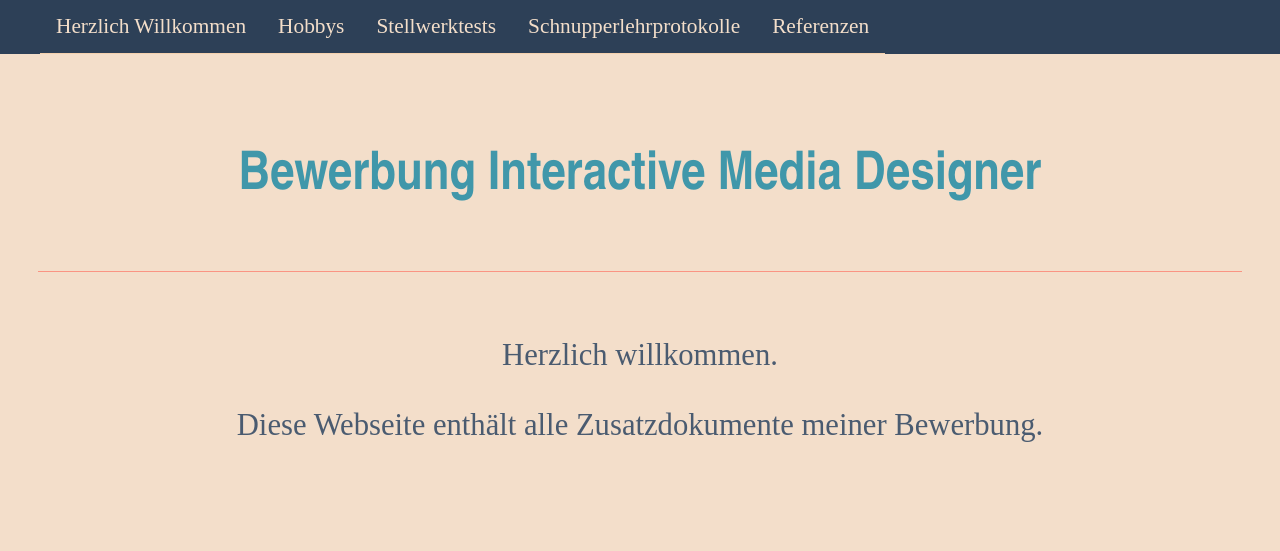
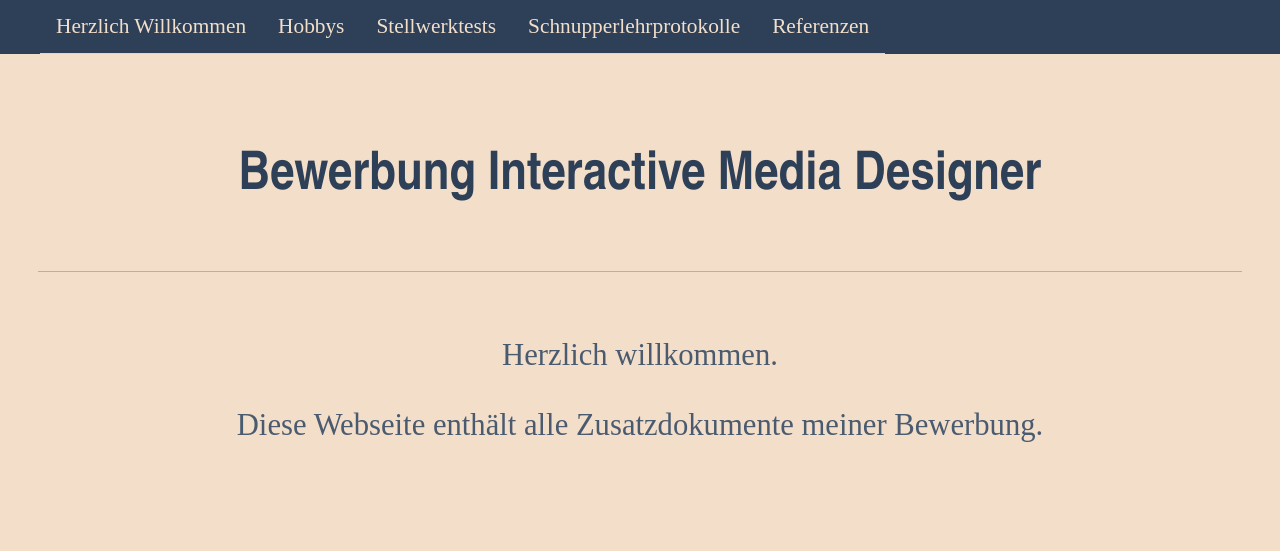
Before and after one commit to Loris76/Loris76.github.io, a plain HTML site: page index.html in a window 1280 px wide. Drawn offline with Linux system fonts and the light colour scheme.

Commit message:
Update Hobbys und Interessen.css

```diff
--- a/Hobbys und Interessen.css
+++ b/Hobbys und Interessen.css
@@ -10,7 +10,7 @@ body {
 	}
 h1 {
 	text-align: center;
-	color:#4097aa;
+	color:#2d4057;
 	font-size:40pt;
 }
 h3 {
```
